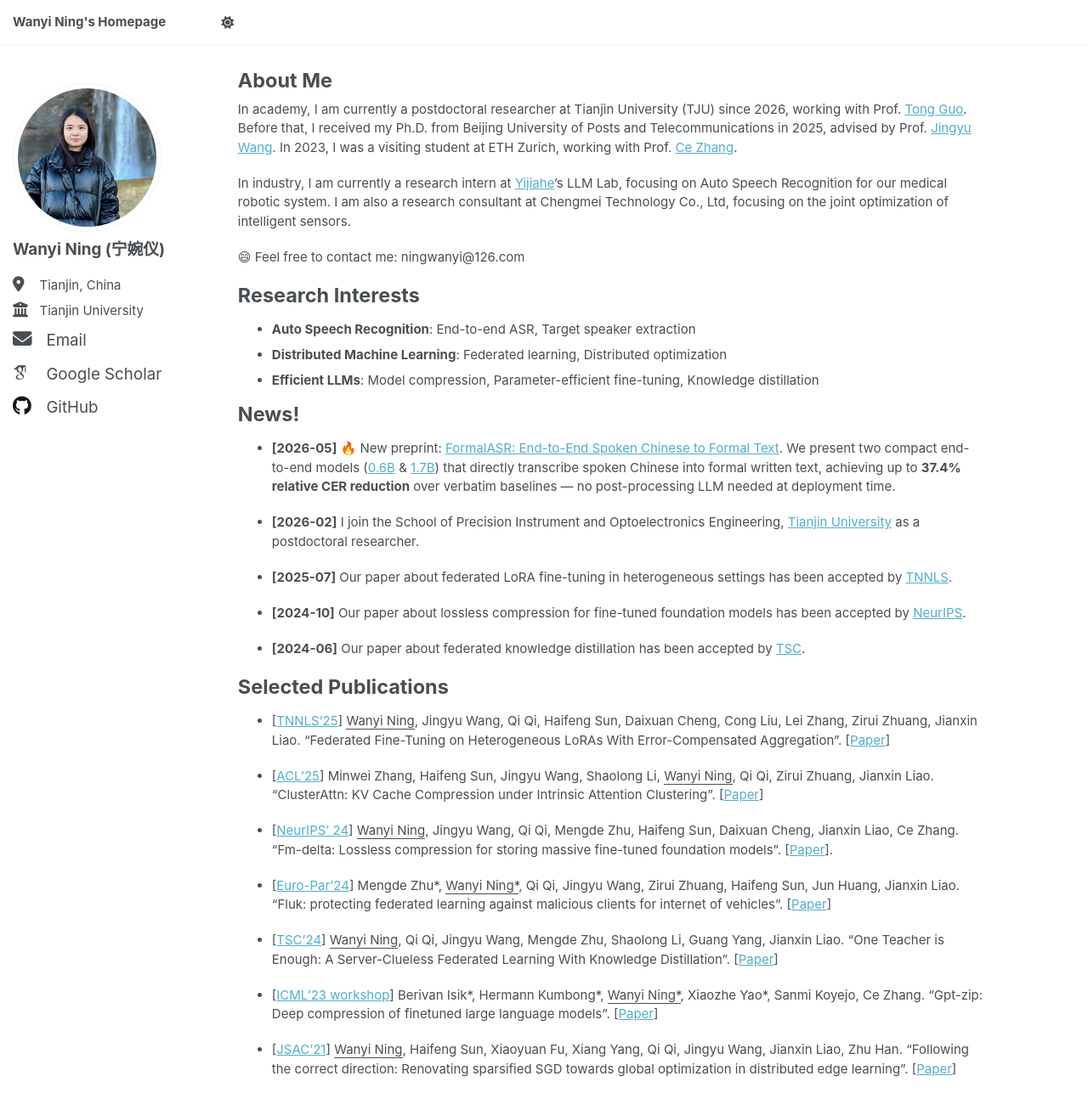
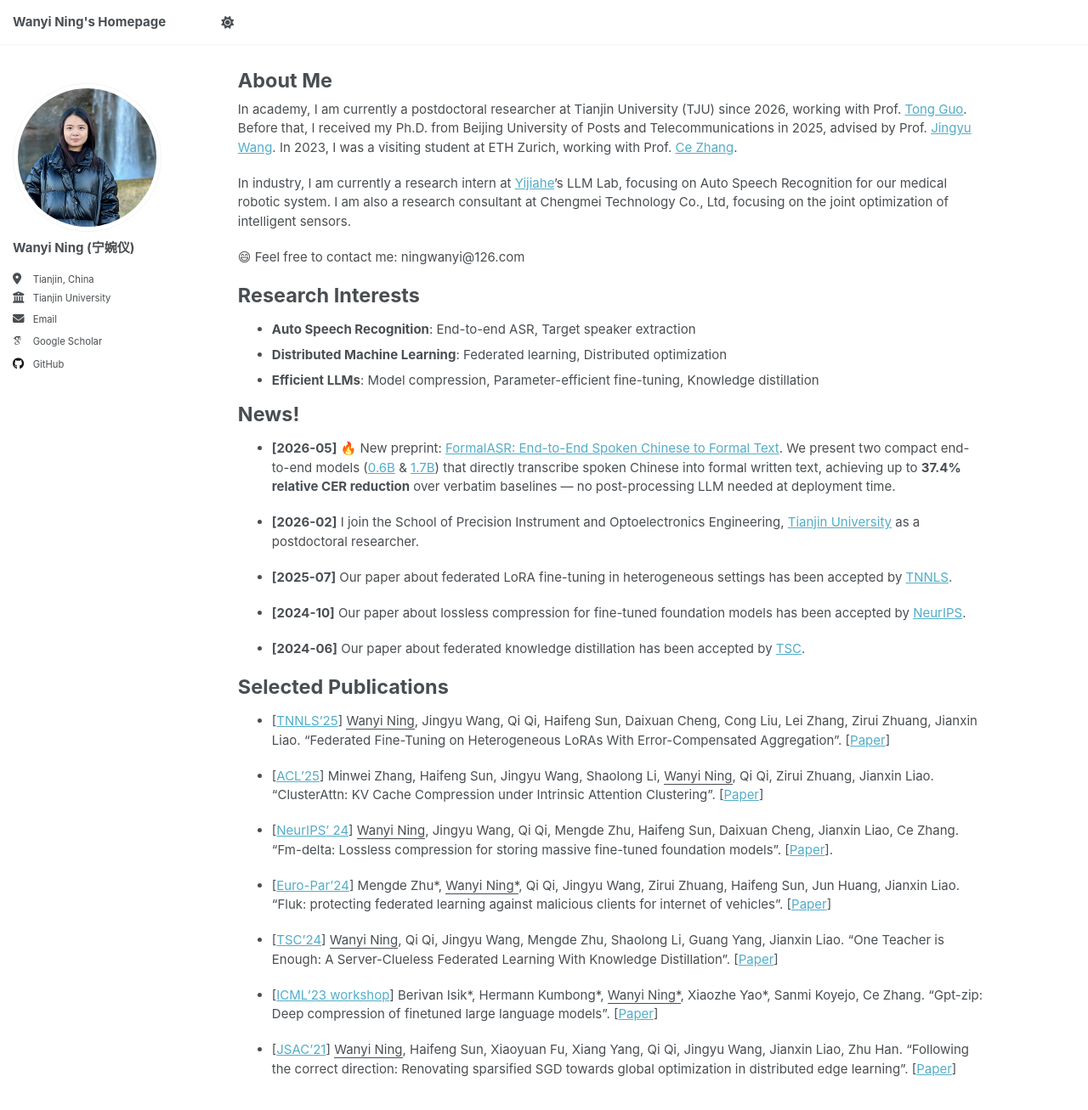
Before and after one commit to ningwanyi/ningwanyi.github.io, a Jekyll site: the page built from _pages/about.md, in a window 1280 px wide and 1400 px high. Shown: the top 1307 px of the window at 85% size. Built offline with Jekyll 4.4.1, drawn with Linux system fonts in a browser that asks for light colours; some web fonts are replaced; a script that is not in the unit is left out.

Commit message:
update Aboutme

```diff
--- a/_sass/layout/_sidebar.scss
+++ b/_sass/layout/_sidebar.scss
@@ -51,7 +51,7 @@
 
   p, li {
     font-family: $sans-serif;
-    font-size: $type-size-5;
+    font-size: $type-size-6;
     line-height: 1.5;
   }
 
@@ -129,7 +129,7 @@
 }
 .sidebar .author__name {
   font-family: $sans-serif;
-  font-size: $type-size-4;
+  font-size: $type-size-5;
 }
 
 .sidebar .author__desktop {
@@ -258,7 +258,7 @@
     padding-top: 2px;
     padding-bottom: 2px;
     color: inherit;
-    font-size: $type-size-4;
+    font-size: $type-size-5;
     text-decoration: none;
 
     &:hover {
```
